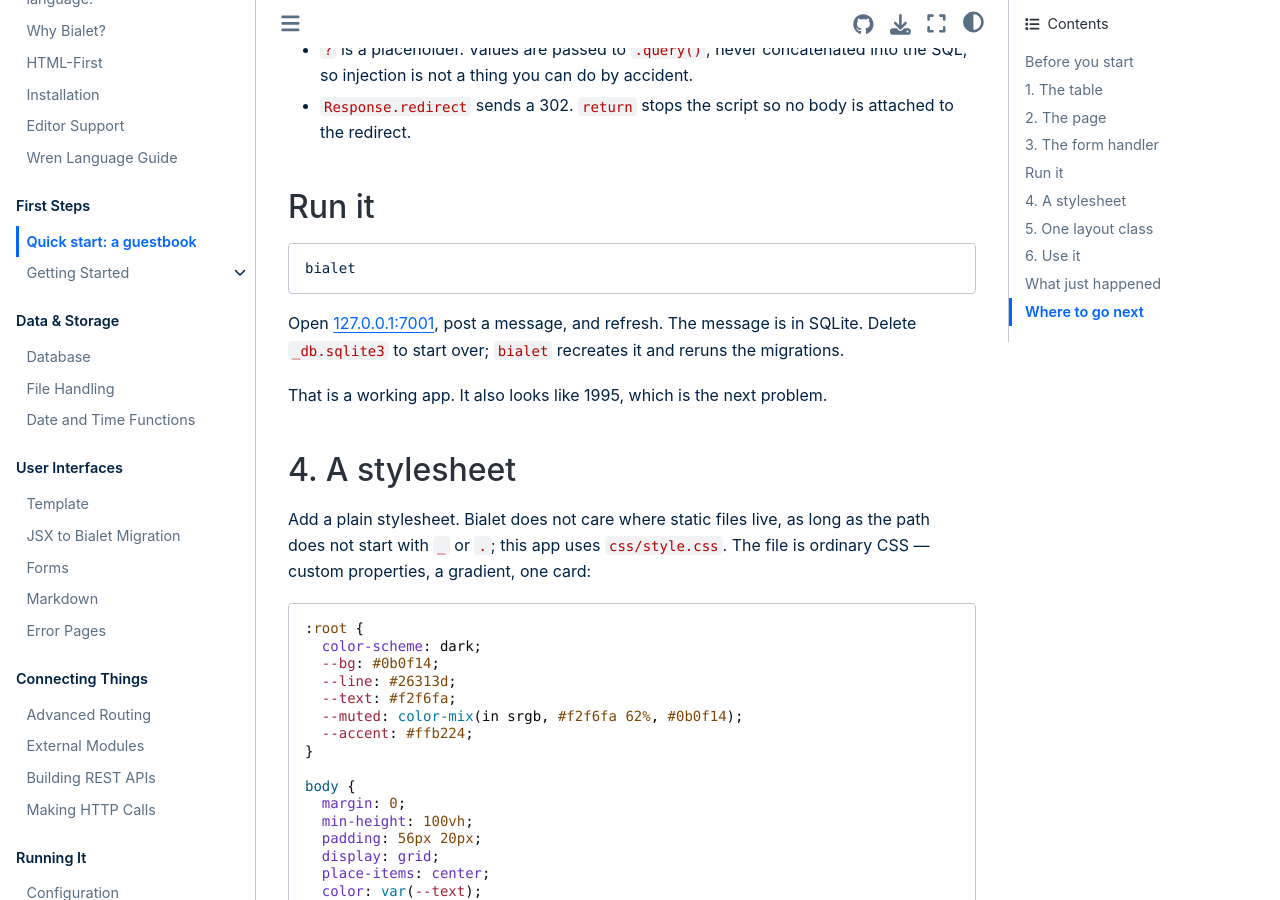
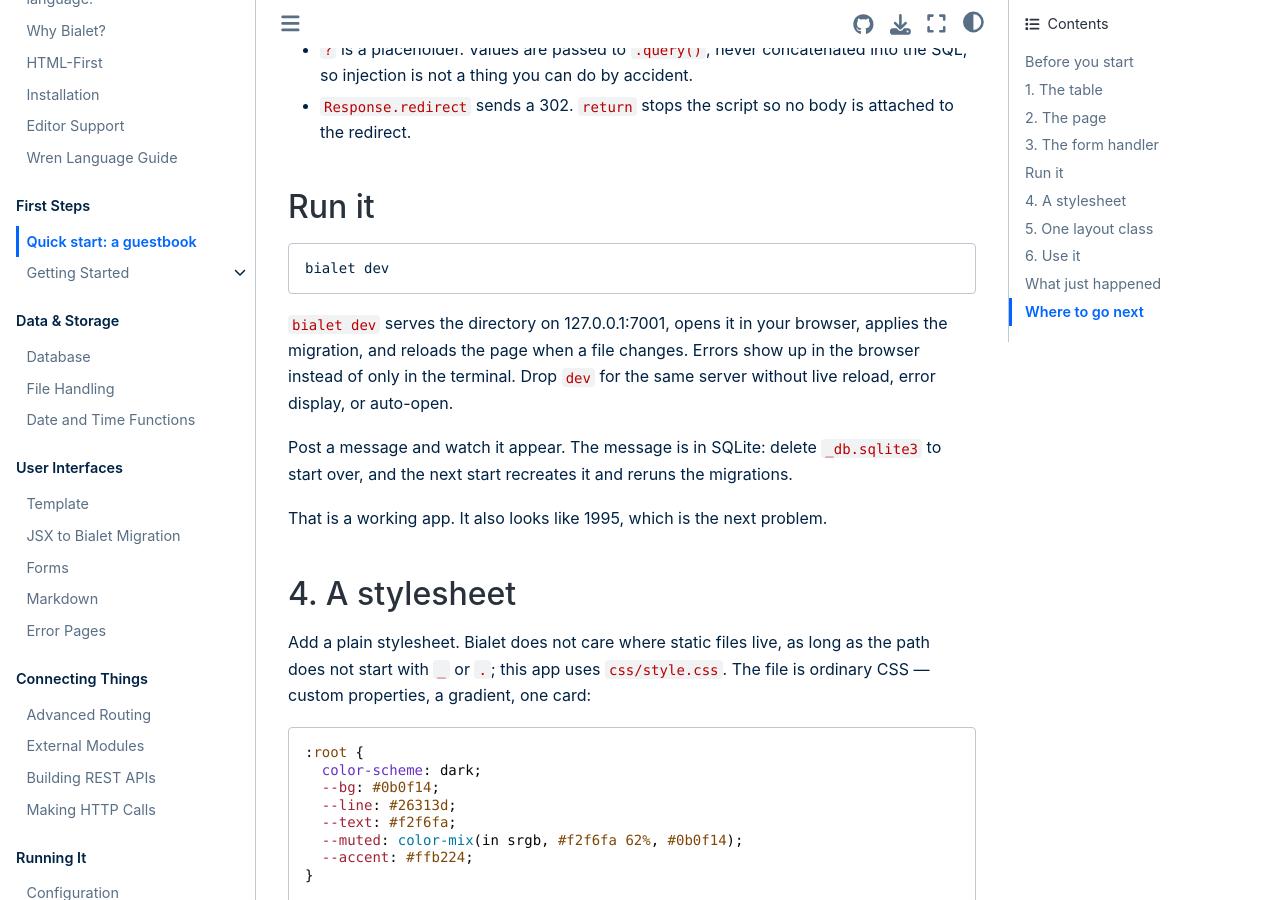
Before and after one commit to bialet/bialet, a Sphinx documentation site: the page built from docs/quickstart.md, in a window 1280 px wide and 900 px high, scrolled down 1691 px. Built offline with Sphinx 7.4.7 and the Sphinx Book theme 1.1.4, drawn with Linux system fonts in a browser that asks for light colours; the version number could not be read and is left out.

Commit message:
video: record the dev server instead of the bare one
bialet dev is what the tutorial and the new quick start tell people to
run, so the clip shows the same command and the startup it actually
prints: live reload and in-browser errors, not just a listening port.

````diff
--- a/docs/quickstart.md
+++ b/docs/quickstart.md
@@ -72,12 +72,17 @@
 ## Run it
 
 ```bash
-bialet
+bialet dev
 ```
 
-Open [127.0.0.1:7001](http://127.0.0.1:7001), post a message, and refresh. The
-message is in SQLite. Delete `_db.sqlite3` to start over; `bialet` recreates it
-and reruns the migrations.
+`bialet dev` serves the directory on 127.0.0.1:7001, opens it in your browser,
+applies the migration, and reloads the page when a file changes. Errors show up
+in the browser instead of only in the terminal. Drop `dev` for the same server
+without live reload, error display, or auto-open.
+
+Post a message and watch it appear. The message is in SQLite: delete
+`_db.sqlite3` to start over, and the next start recreates it and reruns the
+migrations.
 
 That is a working app. It also looks like 1995, which is the next problem.
 
````
Also changed, not shown: docs/_static/guestbook-demo-poster.jpg, video/README.md, 5 other files.
